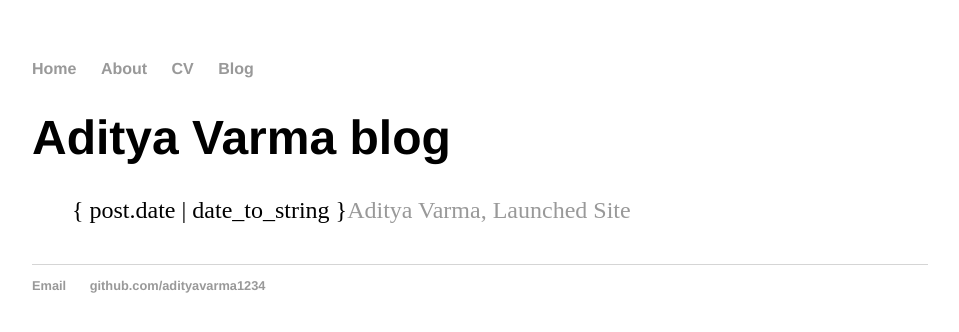
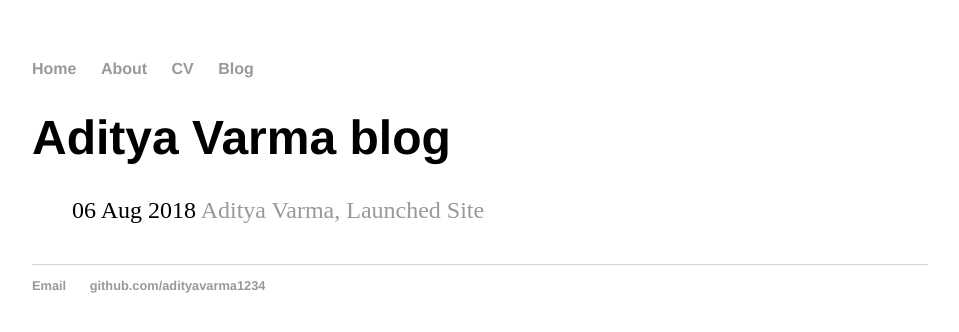
Before and after one commit to adityavarma1234/adityavarma1234.github.io, a Jekyll site: the page built from blog/index.html, in a window 1280 px wide. Shown: the top 332 px of the page, without its empty margins (160-1119 px from the left). Built offline with Jekyll 4.4.1, drawn with Linux system fonts in a browser that asks for light colours.

Commit message:
Fix missing { paranthesis

```diff
--- a/blog/index.html
+++ b/blog/index.html
@@ -5,6 +5,6 @@ title: Aditya Varma blog
 <h1>{{ page.title }}</h1>
 <ul class="posts">
   {% for post in site.posts %}
-  <li><span>{ post.date | date_to_string }<span><a href=" {{ post.url }}" title="{{ post.title }}">{{ post.title }}</a></span></li>
+  <li><span>{{ post.date | date_to_string }}<span>  <a href=" {{ post.url }}" title="{{ post.title }}">{{ post.title }}</a></span></li>
   {% endfor %}
 </ul>
```
